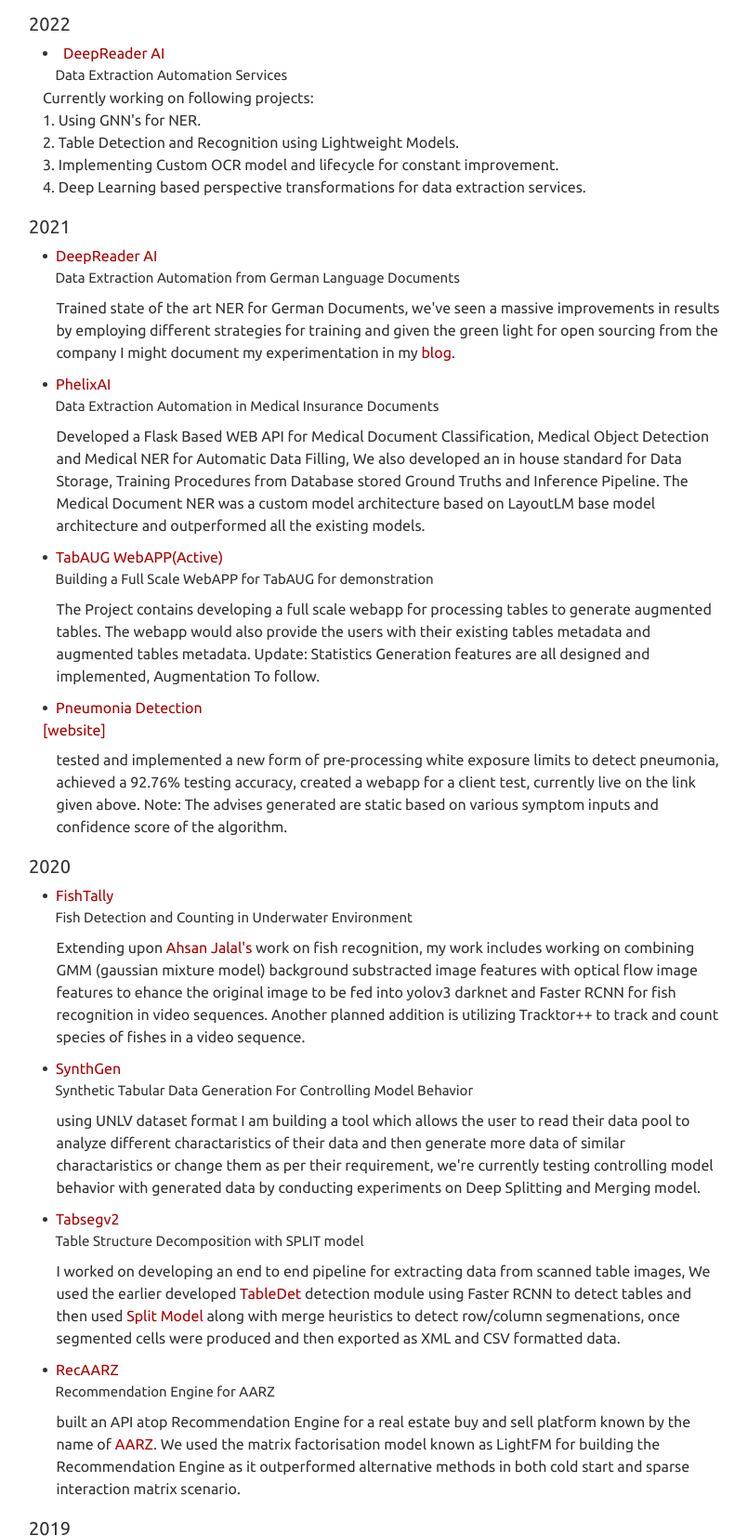
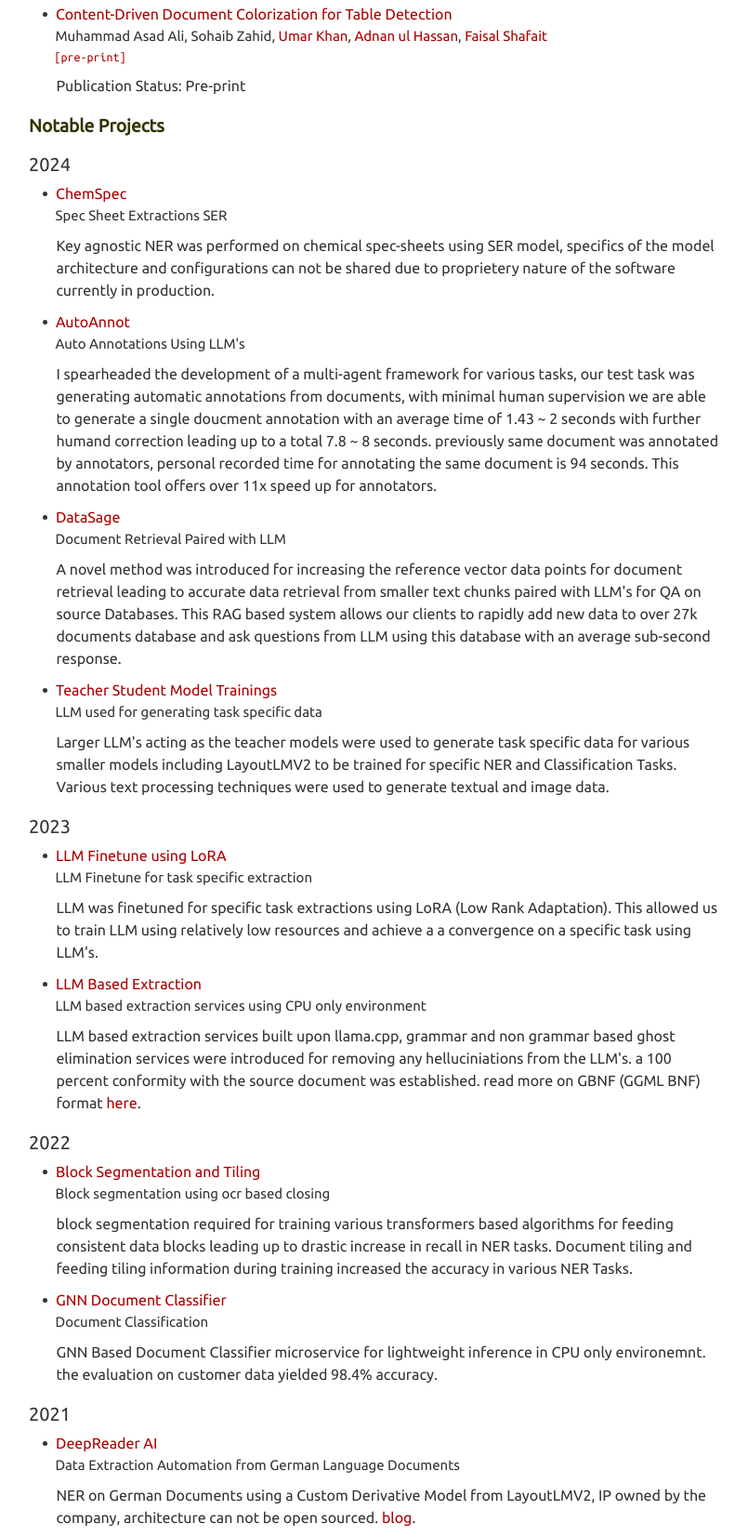
Before and after one commit to UYousafzai/uyousafzai.github.io, a plain HTML site: page index.html in a window 1280 px wide. Shown: the part 960-2612 px from the top of the page at 93% size, without its empty margins (229-1034 px from the left). Drawn offline with Linux system fonts and the light colour scheme.

Commit message:
udpate: new updates to CV and profile for 2024

```diff
--- a/index.html
+++ b/index.html
@@ -107,6 +107,22 @@
 
         <div class="introduction">
             <h4>Publications</h4>
+            <div class="year">2023</div>
+			<ul>
+				<li>
+					<a href="./assets/documents/WorVis.pdf">
+						WordVIS: A Color Worth A Thousand Words
+					</a>
+					<span class="collaborators"><a href="https://scholar.google.com/citations?user=gUgRrnkAAAAJ&hl=en" target="_blank">U.Khan</a>, S.Saifullah, S.Agne, A.Dengel, S.Ahmed.
+					</span>
+                    <span class="code_blog">
+						<a href=./assets/documents/WorVis.pdf" target="_blank">[paper]</a>
+					</span>
+					<span class="project_description">
+					<i>(Currently Used in production, Preprint Only)</i>
+					</span>
+				</li>
+			</ul>
 			<div class="year">2021</div>
             <ul>
                 <li>
@@ -138,21 +154,106 @@
 
 
             <h4>Notable Projects</h4>
+			<div class="year">2024</div>
+			<ul>
+				<li>
+                    <a href="https://deepreader.de" class="project">
+							ChemSpec
+					</a>
+                    <span class="collaborators">Spec Sheet Extractions SER</span>
+                    <span class="project_description">
+						Key agnostic NER was performed on chemical spec-sheets using SER model, specifics of
+						the model architecture and configurations can not be shared due to proprietery nature of
+						the software currently in production.
+					</span>
+                </li>
+				<li>
+                    <a href="https://deepreader.de" class="project">
+							AutoAnnot
+					</a>
+                    <span class="collaborators">Auto Annotations Using LLM's</span>
+                    <span class="project_description">
+						I spearheaded the development of a multi-agent framework for various tasks, our test
+						task was generating automatic annotations from documents, with minimal human supervision we
+						are able to generate a single doucment annotation with an average time of 1.43 ~ 2 seconds with further
+						humand correction leading up to a total 7.8 ~ 8 seconds.
+						previously same document was annotated by annotators, personal recorded time for annotating the
+						same document is 94 seconds. This annotation tool offers over 11x speed up for annotators.
+					</span>
+                </li>
+				<li>
+                    <a href="https://deepreader.de" class="project">
+							DataSage
+					</a>
+                    <span class="collaborators">Document Retrieval Paired with LLM</span>
+                    <span class="project_description">
+						A novel method was introduced for increasing the reference vector data points for document
+						retrieval leading to accurate data retrieval from smaller text chunks paired with LLM's for
+						QA on source Databases. This RAG based system allows our clients to rapidly add new data to
+						over 27k documents database and ask questions from LLM using this database with an average
+						sub-second response.
+					</span>
+                </li>
+				<li>
+                    <a href="https://deepreader.de" class="project">
+							Teacher Student Model Trainings
+					</a>
+                    <span class="collaborators">LLM used for generating task specific data</span>
+                    <span class="project_description">
+						Larger LLM's acting as the teacher models were used to generate task specific data for
+						various smaller models including LayoutLMV2 to be trained for specific NER and Classification
+						Tasks. Various text processing techniques were used to generate textual and image data.
+					</span>
+                </li>
+			</ul>
+			<div class="year">2023</div>
+			<ul>
+				<li>
+                    <a href="https://deepreader.de" class="project">
+							LLM Finetune using LoRA
+					</a>
+                    <span class="collaborators">LLM Finetune for task specific extraction</span>
+                    <span class="project_description">
+						LLM was finetuned for specific task extractions using LoRA (Low Rank Adaptation).
+						This allowed us to train LLM using relatively low resources and achieve a a convergence on
+						a specific task using LLM's.
+					</span>
+                </li>
+				<li>
+                    <a href="https://deepreader.de" class="project">
+							LLM Based Extraction
+					</a>
+                    <span class="collaborators">LLM based extraction services using CPU only environment</span>
+                    <span class="project_description">
+						LLM based extraction services built upon llama.cpp, grammar and non grammar based ghost
+						elimination services were introduced for removing any helluciniations from the LLM's. a
+						100 percent conformity with the source document was established. read more on GBNF (GGML BNF)
+						format <a href="https://github.com/ggerganov/llama.cpp/blob/master/grammars/README.md">here</a>.
+					</span>
+                </li>
+			</ul>
 			<div class="year">2022</div>
             <ul>
 				<li>
-					<a href="https://deepreader.de"> DeepReader AI</a>
-					<span class="collaborators">Data Extraction Automation Services</span>
-					<span>
-						Currently working on following projects:
-						<br>
-						1. Using GNN's for NER.
-						<br>
-						2. Table Detection and Recognition using Lightweight Models.
-						<br>
-						3. Implementing Custom OCR model and lifecycle for constant improvement.
-						<br>
-						4. Deep Learning based perspective transformations for data extraction services.
+                    <a href="https://deepreader.de" class="project">
+							Block Segmentation and Tiling
+					</a>
+                    <span class="collaborators">Block segmentation using ocr based closing</span>
+                    <span class="project_description">
+						block segmentation required for training various transformers based algorithms for
+						feeding consistent data blocks leading up to drastic increase in recall in NER tasks.
+						Document tiling and feeding tiling information during training increased the accuracy
+						in various NER Tasks.
+					</span>
+                </li>
+				<li>
+                    <a href="https://deepreader.de" class="project">
+							GNN Document Classifier
+					</a>
+                    <span class="collaborators">Document Classification</span>
+                    <span class="project_description">
+						GNN Based Document Classifier microservice for lightweight inference in CPU only
+						environemnt. the evaluation on customer data yielded 98.4% accuracy.
 					</span>
                 </li>
 			</ul>
@@ -164,9 +265,9 @@
 					</a>
                     <span class="collaborators">Data Extraction Automation from German Language Documents</span>
                     <span class="project_description">
-						Trained state of the art NER for German Documents, we've seen a massive improvements in results by employing
-						different strategies for training and given the green light for open sourcing from the company I might
-						document my experimentation in my <a href="blog.html">blog</a>.
+						NER on German Documents using a Custom Derivative Model from LayoutLMV2, IP owned by the company,
+						architecture can not be open sourced.
+						<a href="blog.html">blog</a>.
 					</span>
                 </li>
                 <li>
```
Also changed, not shown: 1 other file. Lines whose indentation alone changed are shown as unchanged.
